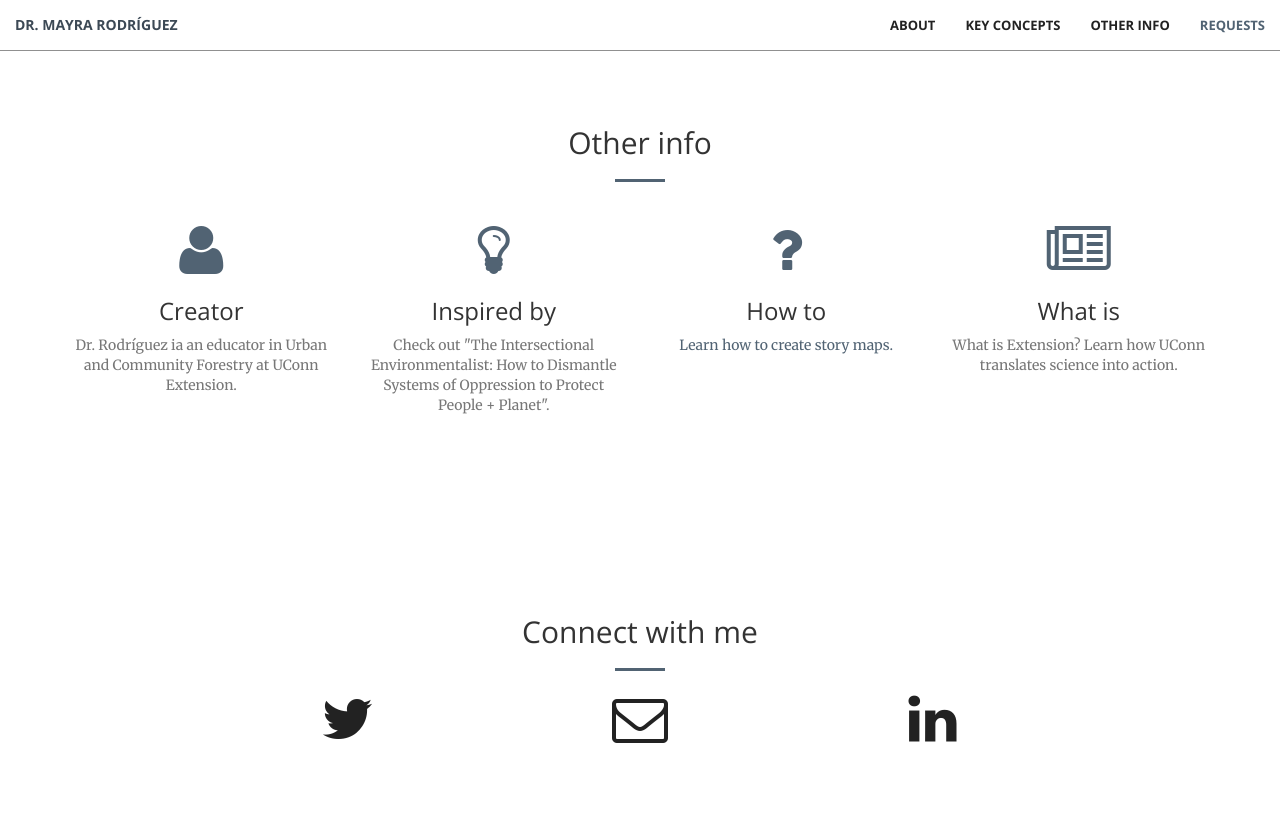
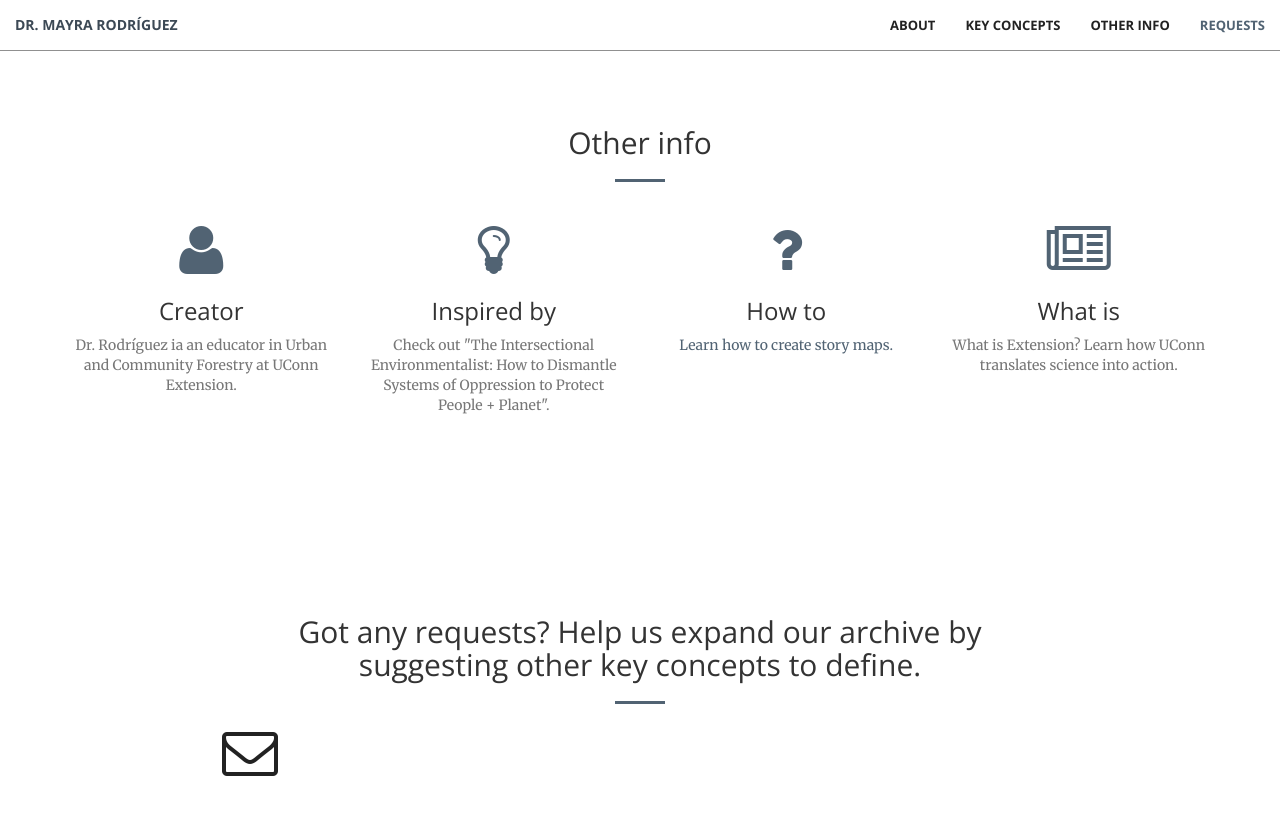
Before and after one commit to peopleandplanet/peopleandplanet.github.io, a Jekyll site: the page built from index.html, in a window 1280 px wide and 900 px high, scrolled down 2848 px. Shown: the top 815 px of the window. Built offline with Jekyll 4.4.1, drawn with Linux system fonts in a browser that asks for light colours.

Commit message:
Update contact.html

```diff
--- a/_includes/contact.html
+++ b/_includes/contact.html
@@ -2,15 +2,9 @@
     <div class="container">
         <div class="row">
             <div class="col-lg-8 col-lg-offset-2 text-center">
-                <h2 class="section-heading">Connect with me</h2>
+                <h2 class="section-heading">Got any requests? Help us expand our archive by suggesting other key concepts to define.</h2>
                 <hr class="primary">
                 <p></p>
-            </div>
-        <div class="col-lg-2 col-lg-offset-2 text-center">
-            <a href="https://twitter.com/RodriguezMayraI" target="_blank">
-                <i class="fa fa-twitter fa-3x wow bounceIn" data-wow-delay=".1s"></i>
-                <p>{{ site.twitter_username }}</p>
-            </a>
         </div>
         <div class="col-lg-2 col-lg-offset-1 text-center">
             <a href="mailto:mayra.rodriguez_gonzalez@uconn.edu" target="_blank">
@@ -18,12 +12,6 @@
                 <p>{{ site.email }}</p>
             </a>
         </div>
-        <div class="col-lg-2 col-lg-offset-1 text-center">
-            <a href="https://www.linkedin.com/in/rodriguezmayrai/" target="_blank">
-            <i class="fa fa-linkedin fa-3x wow bounceIn" data-wow-delay=".1s"></i>
-                <p>{{ site.github_username }}</p>
-            </a>
-        </div>
 
     </div>
 </section>
```
